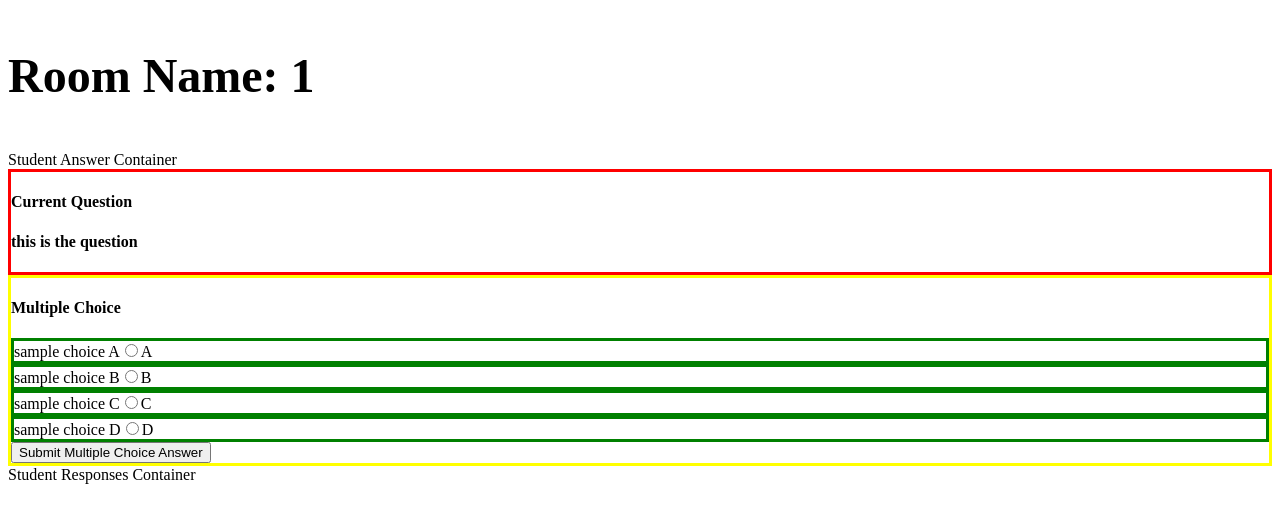
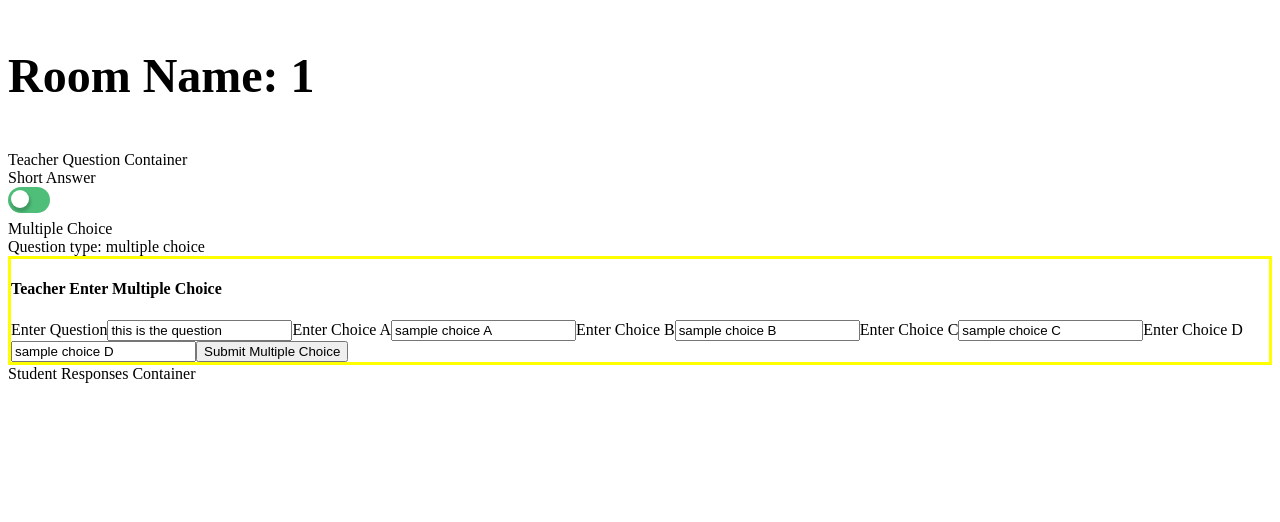
Before and after one commit to stanleyhuang16/thinkquiry, a React (Create React App) app: page /1 in a window 1280 px wide. Shown: the top 522 px of the page. Built offline with nearby package versions, Linux system fonts and the light colour scheme; the HTML template or start-up script is replaced by a standard one.

Commit message:
clean up code and comments

```diff
--- a/src/components/Room.jsx
+++ b/src/components/Room.jsx
@@ -16,18 +16,6 @@ function Room(socket) {
 
   // the dynamic pieces of the URL.
   const { roomName } = useParams();
-
-  // const [roomData, setRoomData] = useState({
-  //   currentQuestion: 'What up dude?',
-  //   studentAnswer: '',
-  //   questionType: 'short',
-  //   multipleChoiceText: [],
-  //   multipleChoiceCount: [],
-  //   shortAnswerText: [],
-  //   studentNames: [],
-  //   currentStudentName: '',
-  //   admin: false,
-  // });
 
   const [question, setQuestion] = useState('this is the question');
   const [questionType, setQuestionType] = useState('multiple choice'); //multiple choice or short answer
@@ -62,7 +50,7 @@ function Room(socket) {
     ]
   );
 
-  const [roomType, setRoomType] = useState('student') // or student
+  const [roomType, setRoomType] = useState('teacher') // teacher or student
 
   const submitQuestion = () => {
     // do websocket stuff here
@@ -71,8 +59,6 @@ function Room(socket) {
   const submitAnswer = () => {
     // do websocket stuff here
   }
-
-  // const admin = false; //need to hook this admin boolean up to authentication;
 
   // socket.on('createdRoom', (roomName) => {
   //   console.log('createdRooms roomName: ', roomName);
@@ -83,7 +69,6 @@ function Room(socket) {
       <RoomName>Room Name: {roomName}</RoomName>
       {roomType === 'teacher' ?
       <TeacherQuestionContainer
-        // roomData = { roomData } setRoomData = { setRoomData }
         question = { question } setQuestion = { setQuestion }
         questionType = { questionType } setQuestionType = { setQuestionType }
         mcChoices = { mcChoices } setMCChoices = { setMCChoices }
@@ -95,7 +80,6 @@ function Room(socket) {
         submitQuestion = { submitQuestion }
       /> :
       <StudentAnswerContainer
-        // roomData = { roomData } setRoomData = { setRoomData }
         question = { question } setQuestion = { setQuestion }
         questionType = { questionType } setQuestionType = { setQuestionType }
         mcChoices = { mcChoices } setMCChoices = { setMCChoices }
```
Also changed, not shown: src/containers/StudentAnswerContainer.jsx (+0 -41 lines), src/containers/TeacherQuestionContainer.jsx (+0 -13 lines).
